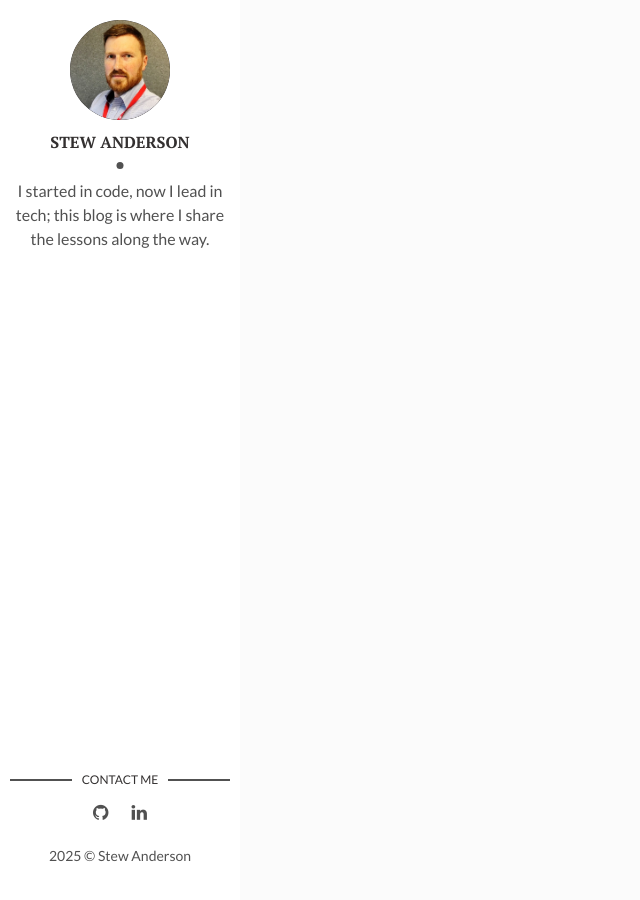
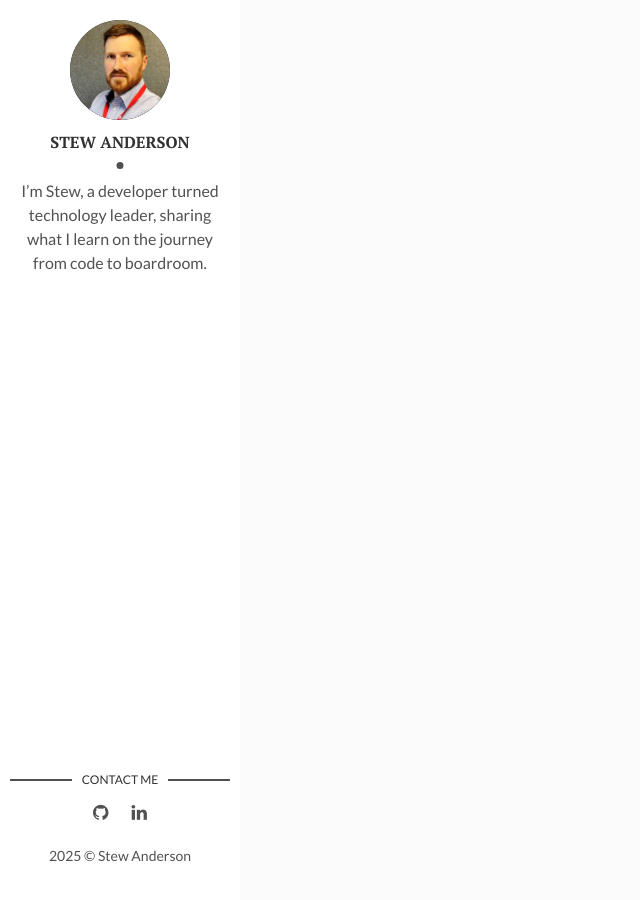
Before and after one commit to stew-anderson/blog, a Jekyll site: the page built from index.html, in a window 1280 px wide. Shown: the whole page, without its empty margins (0-640 px from the left). Built offline with Jekyll 4.4.1, drawn with Linux system fonts in a browser that asks for light colours; the list of posts is cut into pages by our own code.

Commit message:
Changing straplines

```diff
--- a/_config.yml
+++ b/_config.yml
@@ -5,7 +5,7 @@ baseurl: "/"
 url: "http://stew.andersonuk.org/"
 author: Stew Anderson
 author-img: "stew-anderson.jpeg"
-about-author: I started in code, now I lead in tech; this blog is where I share the lessons along the way.
+about-author: I’m Stew, a developer turned technology leader, sharing what I learn on the journey from code to boardroom.
 social-github: stew-anderson
 social-linkedin: "stewart-anderson-095bb634"
 analytics: # GA @todo
```
